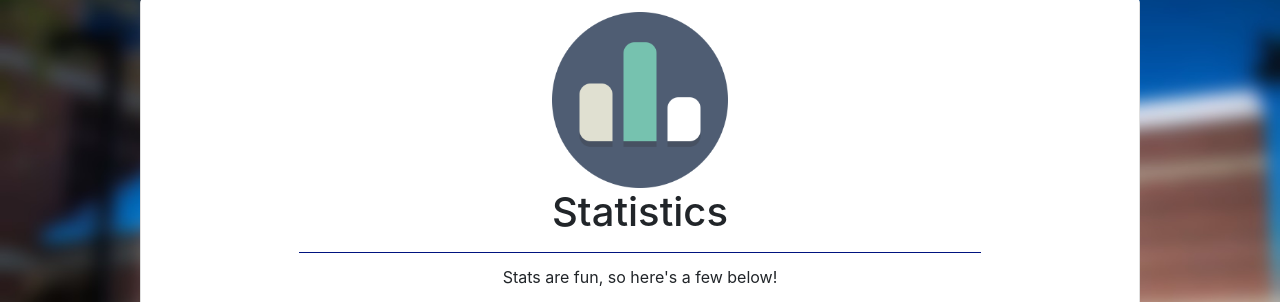
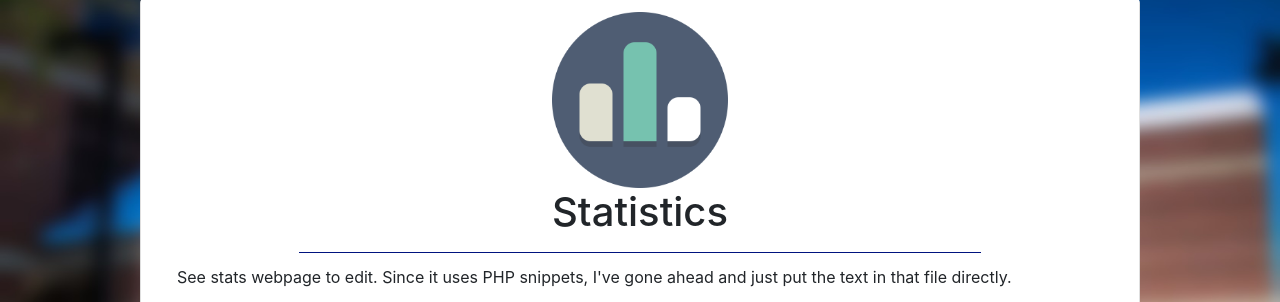
Before and after one commit to applessmillion/JadExplorer, a PHP site: page /stat.php in a window 1280 px wide. Shown: the part 78-380 px from the top of the page. Run offline with PHP 8.4, Linux system fonts and the light colour scheme; data that the repository does not hold is empty.

Commit message:
misc. updates

```diff
--- a/web/about.php
+++ b/web/about.php
@@ -26,7 +26,7 @@ include_once 'vars.php';
 						<h1><?php echo $text_about_body_title; ?></h1>
 						<?php echo $widget_webpage_border; ?>
 					</div>
-					<p class="mx-5">
+					<p class="mx-4 text-left">
 						<?php echo $text_about_body_desc; ?>
 					</p>
 				</td>
--- a/web/stat.php
+++ b/web/stat.php
@@ -71,11 +71,12 @@ $obj7 	= mysqli_fetch_object($sql7);
 						<h1><?php echo $text_stat_head_title; ?></h1>
 						<?php echo $widget_webpage_border; ?>
 					</div>
-					<div class="text-center table-borderless">
+					<div class="mx-4 text-left">
 						<p>
-							Stats are fun, so here's a few below!
+							<?php echo $text_stat_body_desc; ?>
 						</p>
-					<div class="table-responsive{-sm|-md|-lg|-xl}">
+					</div>
+					<div class="table-responsive{-sm|-md|-lg|-xl} text-center table-borderless">
 						<table class="table">
 							<tbody class="text-center">
 								<tr>
--- a/web/updatetool.php
+++ b/web/updatetool.php
@@ -35,11 +35,11 @@ if(isset($_GET['method'])){
 			$sql_checkfordevice = mysqli_query($con, "SELECT * FROM asset_information WHERE tagno='$assettag' ORDER BY createdate LIMIT 1");
 			echo "Submitting update information based on <B>ASSET NUMBER</B></br>";
 		}
-	### Method #4 - Checking up
+	### Method #3 - Checking up
 		elseif($searchmethod == "checkup"){
 			echo "Checking up!";
 		}
-	### Method #3 - Undefined
+	### Method #4 - Undefined
 	# Doesn't do anything.
 		else{ echo "<B>ERROR</B> - Method '$search' undefined."; }
 
```
